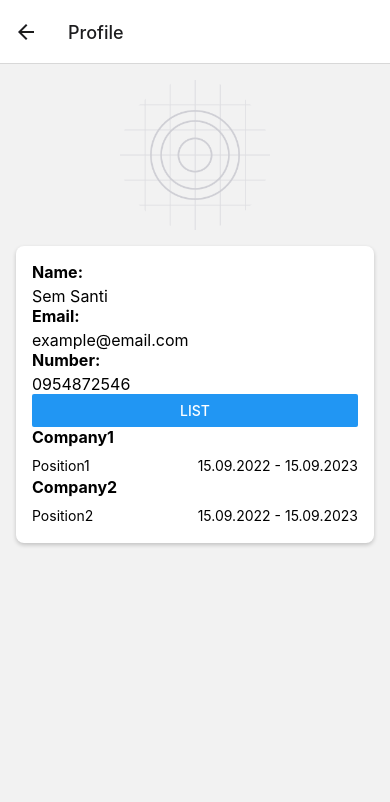
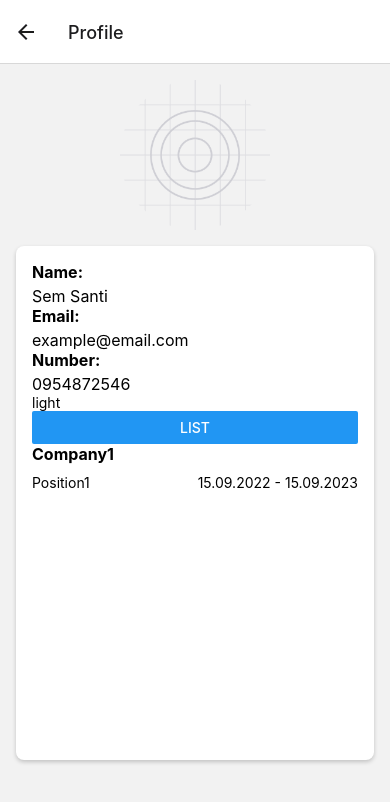
Before and after one commit to Joll-d/react-native-f-app, a React Native app: screen /Profile in a window 390 px wide. Both pictures are taken after a click on the button "LIST". Shown: the top 802 px of the page. Built offline with nearby package versions, Linux system fonts and the light colour scheme.

Commit message:
Add colorScheme

```diff
--- a/App.tsx
+++ b/App.tsx
@@ -2,7 +2,7 @@ import React from 'react';
 import Navigation from './app/navigation/Navigation';
 
 const App: React.FC = () => {
-  return <Navigation />;
+  return (<Navigation />);
 };
 
 export default App;
--- a/app.json
+++ b/app.json
@@ -5,7 +5,7 @@
     "version": "1.0.0",
     "orientation": "portrait",
     "icon": "./assets/icon.png",
-    "userInterfaceStyle": "light",
+    "userInterfaceStyle": "automatic",
     "splash": {
       "image": "./assets/splash.png",
       "resizeMode": "contain",
--- a/app/data/datasources/WorkHistoryFakeDatabase.ts
+++ b/app/data/datasources/WorkHistoryFakeDatabase.ts
@@ -7,12 +7,6 @@ const fakeDB: IWorkHistoryItem[] = [
         startDate: new Date(2022,8,15),
         endDate: new Date(2023,8,15),
     },
-    {
-        companyName: 'Company2',
-        position: 'Position2',
-        startDate: new Date(2022,8,15),
-        endDate: new Date(2023,8,15),
-    },
 ];
 
 export default fakeDB;
--- a/app/data/repositories/FakeWorkHistoryRepository.ts
+++ b/app/data/repositories/FakeWorkHistoryRepository.ts
@@ -1,7 +1,7 @@
-import WorkHistoryRepository from '../../domain/repositories/WorkHistoryRepository';
+import IWorkHistoryRepository from '../../domain/repositories/IWorkHistoryRepository';
 import fakeDB from '../datasources/WorkHistoryFakeDatabase';
 
-class FakeWorkHistoryRepository implements WorkHistoryRepository {
+class FakeWorkHistoryRepository implements IWorkHistoryRepository {
     async getWorkHistory() {
         return fakeDB;
     }
--- a/app/domain/repositories/WorkHistoryRepository.ts
+++ b/app/domain/repositories/IWorkHistoryRepository.ts
@@ -1,7 +1,7 @@
 import IWorkHistoryItem from "../entities/IWorkHistoryItem";
 
-interface WorkHistoryRepository {
+interface IWorkHistoryRepository {
     getWorkHistory(): Promise<IWorkHistoryItem[]>;
 }
 
-export default WorkHistoryRepository;
+export default IWorkHistoryRepository;
--- a/app/domain/usecases/WorkHistoryUseCase.ts
+++ b/app/domain/usecases/WorkHistoryUseCase.ts
@@ -1,9 +1,9 @@
-import WorkHistoryRepository from '../repositories/WorkHistoryRepository';
+import IWorkHistoryRepository from '../repositories/IWorkHistoryRepository';
 import FakeWorkHistoryRepository from "../../data/repositories/FakeWorkHistoryRepository";
 import IWorkHistoryItem from "../entities/IWorkHistoryItem";
 
 const loadWorkHistory = async (): Promise<IWorkHistoryItem[]> => {
-    const workHistoryRepository: WorkHistoryRepository = new FakeWorkHistoryRepository();
+    const workHistoryRepository: IWorkHistoryRepository = new FakeWorkHistoryRepository();
     return workHistoryRepository.getWorkHistory();
 };
 
--- a/app/presentation/components/Field.tsx
+++ b/app/presentation/components/Field.tsx
@@ -6,7 +6,7 @@ interface FieldProps {
     value: string;
 }
 
-export const Field: React.FC<FieldProps> = ({label, value}) => {
+const Field: React.FC<FieldProps> = ({label, value}) => {
     return (
         <View>
             <Text style={styles.label}>{label}:</Text>
--- a/app/presentation/screens/ProfileScreen/index.tsx
+++ b/app/presentation/screens/ProfileScreen/index.tsx
@@ -1,15 +1,20 @@
-import React, {useEffect, useState} from 'react';
-import {Image, View} from 'react-native';
+import React, {useContext, useEffect, useState} from 'react';
+import {Animated, Image, Text, useColorScheme, View} from 'react-native';
 import styles from "./styles";
 import Field from "../../components/Field";
 import DropdownList from "../../components/DropdownList";
 import {loadWorkHistory} from "../../../domain/usecases/WorkHistoryUseCase";
 import WorkHistoryList from "../../components/WorkHistoryList";
 import IWorkHistoryItem from "../../../domain/entities/IWorkHistoryItem";
+import Row from "../../containers/Row";
+import ScrollView = Animated.ScrollView;
+import {colorSchemes} from "../../themes";
 
 
 const ProfileScreen: React.FC = () => {
     const [workHistory, setWorkHistory] = useState<IWorkHistoryItem[]>([]);
+
+    const colorScheme = useColorScheme() ?? 'light';
 
     useEffect(() => {
         loadWorkHistory().then((data) => {
@@ -18,22 +23,28 @@ const ProfileScreen: React.FC = () => {
     }, []);
 
     return (
-        <View style={styles.container}>
+        <View style={[styles.container, {backgroundColor: colorSchemes[colorScheme].tint}]} >
             <View style={styles.imageContainer}>
                 <Image
                     style={styles.image}
                     source={require('../../../../assets/adaptive-icon.png')}
                 />
             </View>
-            <View style={styles.infoContainer}>
+            <View style={[styles.infoContainer, {backgroundColor: colorSchemes[colorScheme].tint}]}>
                 <Field label={'Name'} value={'Sem Santi'}></Field>
 
                 <Field label={'Email'} value={'example@email.com'}></Field>
 
                 <Field label={'Number'} value={'0954872546'}></Field>
 
+                <Text>{colorScheme}</Text>
+
                 <DropdownList>
-                    <WorkHistoryList workHistory={workHistory} />
+                    <Row height={300}>
+                        <ScrollView>
+                            <WorkHistoryList workHistory={workHistory} />
+                        </ScrollView>
+                    </Row>
                 </DropdownList>
 
             </View>
--- /dev/null
+++ b/app/presentation/themes.ts
@@ -0,0 +1,24 @@
+const lightTheme = {
+    text: '#000',
+    background: '#fff',
+    tint: '#2f95dc',
+    tabIconDefault: '#ccc',
+    tabIconSelected: '#2f95dc',
+};
+
+const darkTheme = {
+    text: '#fff',
+    background: '#000',
+    tint: '#fff',
+    tabIconDefault: '#ccc',
+    tabIconSelected: '#fff',
+};
+
+type colorSchemesDictionary = {
+    [key: string]: any;
+};
+
+export const colorSchemes: colorSchemesDictionary = {
+    'dark': {darkTheme},
+    'light': {lightTheme},
+};
```
